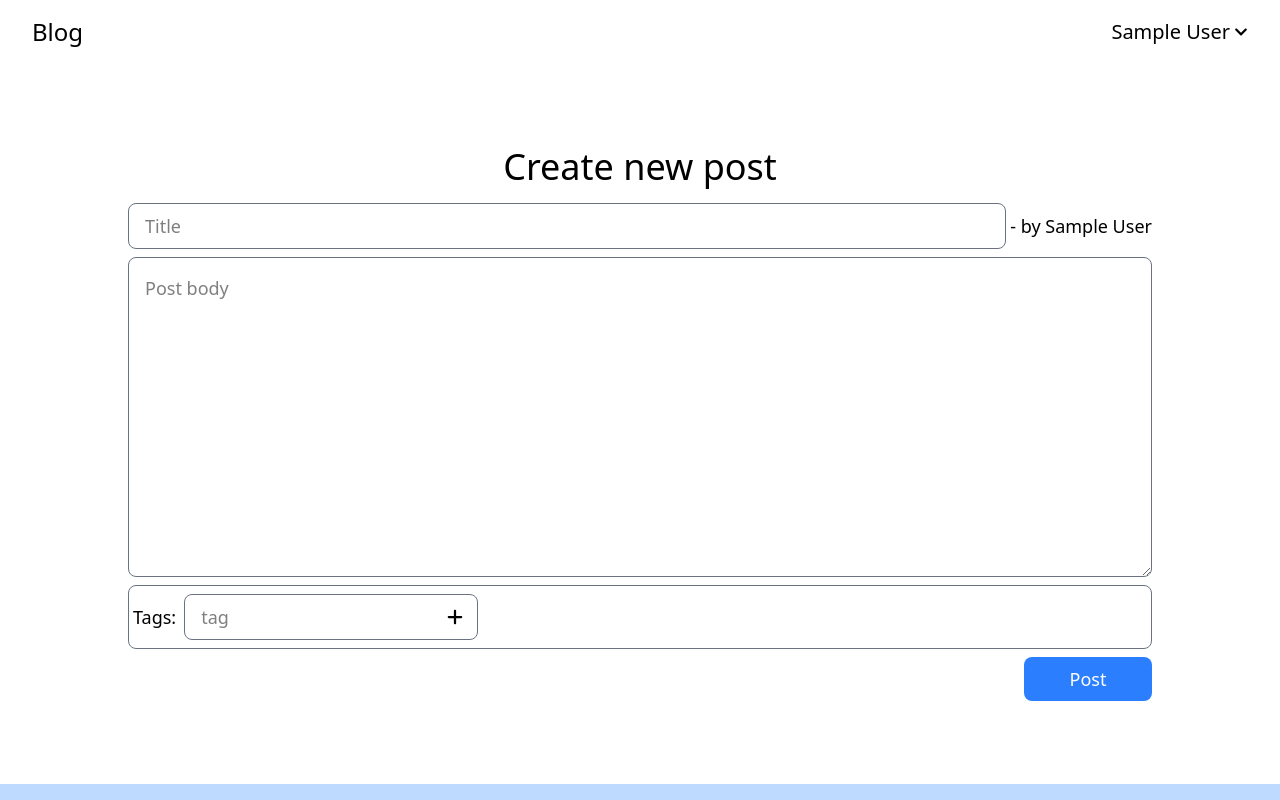
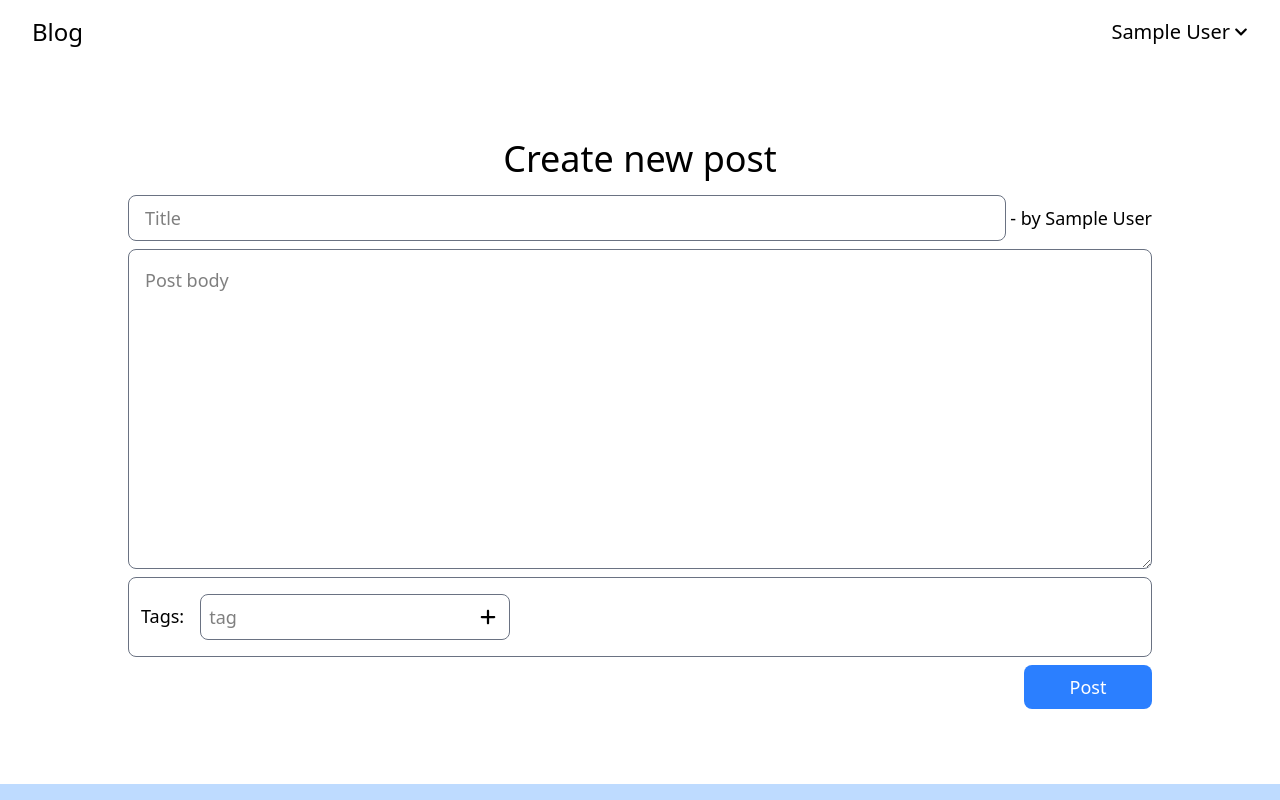
Before and after one commit to Lewis-27/blog, a React (Vite) app in the folder frontend/: page /newPost in a window 1280 px wide. Shown: the top 800 px of the page. Built offline with nearby package versions, Linux system fonts and the light colour scheme; sample sign-in values are in the browser's storage.

Commit message:
Added better layout and function for tags

```diff
--- a/frontend/src/components/CreatePostForm.jsx
+++ b/frontend/src/components/CreatePostForm.jsx
@@ -18,14 +18,22 @@ const CreatePostForm = () => {
   const [newTag, setNewTag] = useState('');
   const [tags, setTags] = useState([]);
 
+  const [editingError, setEditingError] = useState('');
+
   const addTag = () => {
+      let newTags = tags;
+      if(newTag && !editingError){
+        if(tags.includes(newTag)){
+          toast.error('Cannot repeat tag')
+        } else {
+          newTags = [...newTags, newTag];
+          setTags(newTags.sort());
+          setNewTag('')
+        }
 
-    const newTags = tags;
-    if(newTag){
-      newTags.push(newTag);
-      setTags(newTags);
-      setNewTag('')
-    } else {
+      } else if (editingError){
+        toast.error(`${editingError}`)
+      }else{
         toast.error('Please type a tag')
       }
     }
@@ -77,28 +85,58 @@ const CreatePostForm = () => {
           placeholder='Post body'
           required
           className='w-full border border-gray-500 rounded-lg min-h-80 p-4' />
+
         <div className="flex items-center gap-2 w-full px-1 py-2 rounded-lg border border-gray-500 relative">
-          <h2>Tags:</h2>
+                  <h2 className='self-start py-4 pl-2'>Tags:</h2>
+                  <div className="flex items-center gap-2 flex-wrap p-2 min-h-14">
+                  <div className={`relative rounded-lg border flex items-center gap-1 ${editingError !== '' ? 'border-red-500 focus:outline-red-500  ' : ' border-gray-500 '}`}>
+
                     <input
                       type="text"
                       placeholder='tag'
+                      id='newTag'
                       value={newTag}
-            onChange={(e) => setNewTag(e.target.value)}
-            className='border border-gray-500 px-4 py-2 rounded-lg'/>
-          <button type="button" className='cursor-pointer relative right-10' onClick={addTag}><FaPlus /></button>
-          {tags ?
-            tags.map((tag) => {
-              return <div key={tags.indexOf(tag)} className='relative flex gap-1 rounded-lg outline-dashed outline outline-gray-400 px-2 py-1'>
-                <div  className=" ">{tag}</div>
+                      onChange={(e) => {
+                        if(e.target.value.length >= 30) {
+                          setEditingError('Tag too long')
+                        } else {
+                          setEditingError('')
+                          setNewTag(e.target.value)
+                        }
+                      }}
+                      onKeyDown={(e) => {
+                        if(e.key === 'Enter') {
+                          e.preventDefault()
+                          e.preventDefault()
+                          addTag()
+                        }
+                      }}
+                      className={` px-2 py-2 pr-10 ${editingError !== '' ? 'border-red-500 focus:outline-red-500  ' : ' border-gray-500 '}`}/>
+
+                    <button type="button" id='addTagBtn' className={`cursor-pointer px-3 right-0 absolute ${editingError? 'text-gray-300' : ''}`} onClick={addTag}><FaPlus /></button>
+                  </div>
+
+                    {tags
+                      ? tags.map((tag) => {
+                        return <div key={tag} className='relative flex gap-1 rounded-lg outline-dashed outline outline-gray-400 px-2 py-1 '>
+                          <div  className="max-h-10 text-nowrap">{tag}</div>
                           <button type="button" className='cursor-pointer relative text-sm text-red-500' onClick={(e) => {
                             removeTag(tags.indexOf(tag))
                           }}><FaX /></button>
                           </div>
                       })
-           : <></>}
+
+                      : <></>
+                    }
+                  </div>
+
+                   {editingError !== '' ? <div className='absolute top-16 left-14 text-red-500'>Tag too long!</div> : <></>}
 
 
                 </div>
+
+
+
         <button type="submit" className='bg-blue-500 text-white px-4 py-2 rounded-lg w-32 self-end cursor-pointer hover:bg-blue-700 transition duration-300'>Post</button>
       </form>
   )
--- a/frontend/src/components/EditPostForm.jsx
+++ b/frontend/src/components/EditPostForm.jsx
@@ -54,13 +54,16 @@ const EditPostForm = () => {
 
 
   const addTag = () => {
+    let newTags = tags;
+    if(newTag && !editingError){
+      if(tags.includes(newTag)){
+        toast.error('Cannot repeat tag')
+      } else {
+        newTags = [...newTags, newTag];
+        setTags(newTags.sort());
+        setNewTag('')
+      }
 
-    let newTags = tags;
-    console.log(newTags)
-    if(newTag && !editingError){
-      newTags = [...newTags, newTag];
-      setTags(newTags);
-      setNewTag('')
     } else if (editingError){
       toast.error(`${editingError}`)
     }else{
@@ -93,6 +96,7 @@ const EditPostForm = () => {
       toast.error('Error editing post')
     }
   }
+
   return (
     <form action="" onSubmit={submitHandler} className='flex flex-col items-center justify-center gap-2 px-32 w-full text-lg'>
         <div className="flex items-center justify-center gap-1 w-full ">
@@ -117,11 +121,14 @@ const EditPostForm = () => {
           required
           className={`w-full border border-gray-500 rounded-lg min-h-80 p-4 h-[${textAreaHeight}px] `} />
         <div className="flex items-center gap-2 w-full px-1 py-2 rounded-lg border border-gray-500 relative">
-          <h2>Tags:</h2>
+          <h2 className='self-start py-4 pl-2'>Tags:</h2>
+          <div className="flex items-center gap-2 flex-wrap p-2 min-h-14">
           <div className={`relative rounded-lg border flex items-center gap-1 ${editingError !== '' ? 'border-red-500 focus:outline-red-500  ' : ' border-gray-500 '}`}>
+
             <input
               type="text"
               placeholder='tag'
+              id='newTag'
               value={newTag}
               onChange={(e) => {
                 if(e.target.value.length >= 30) {
@@ -131,14 +138,21 @@ const EditPostForm = () => {
                   setNewTag(e.target.value)
                 }
               }}
+              onKeyDown={(e) => {
+                if(e.key === 'Enter') {
+                  e.preventDefault()
+                  e.preventDefault()
+                  addTag()
+                }
+              }}
               className={` px-2 py-2 pr-10 ${editingError !== '' ? 'border-red-500 focus:outline-red-500  ' : ' border-gray-500 '}`}/>
 
-            <button type="button" className={`cursor-pointer px-3 right-0 absolute ${editingError? 'text-gray-300' : ''}`} onClick={addTag}><FaPlus /></button>
+            <button type="button" id='addTagBtn' className={`cursor-pointer px-3 right-0 absolute ${editingError? 'text-gray-300' : ''}`} onClick={addTag}><FaPlus /></button>
           </div>
-          <div className="flex items-center gap-2 overflow-scroll p-2 min-h-14">
+
             {tags
               ? tags.map((tag) => {
-                return <div key={tags.indexOf(tag)} className='relative flex gap-1 rounded-lg outline-dashed outline outline-gray-400 px-2 py-1 '>
+                return <div key={tag} className='relative flex gap-1 rounded-lg outline-dashed outline outline-gray-400 px-2 py-1 '>
                   <div  className="max-h-10 text-nowrap">{tag}</div>
                   <button type="button" className='cursor-pointer relative text-sm text-red-500' onClick={(e) => {
                     removeTag(tags.indexOf(tag))
--- a/frontend/src/components/PostExtraSmall.jsx
+++ b/frontend/src/components/PostExtraSmall.jsx
@@ -65,13 +65,13 @@ const PostExtraSmall = ({postData, edited}) => {
       </div>
       <hr className='w-full text-gray-400 my-2'/>
       <div className="flex w-full items-center gap-2">
+          <div className="flex items-center gap-2 flex-wrap p-2 min-h-14 grow">
           <h3>Tags: </h3>
-          <div className="flex items-center gap-2 overflow-x-scroll p-2 min-h-14 grow">
             {tags.map((tag) => {
               return <div key={tags.indexOf(tag)} className="text-lg rounded-lg outline-dashed outline outline-gray-400 px-2 py-1 max-h-10 text-nowrap">{tag}</div>
             })}
           </div>
-        <Link to={`/posts/${_id}`} className='px-4 py-2 bg-blue-500 text-white rounded-md text-nowrap'>View Post</Link>
+        <Link to={`/posts/${_id}`} className='px-4 py-2 bg-blue-500 text-white rounded-md text-nowrap self-start mt-1'>View Post</Link>
       </div>
 
 
--- a/frontend/src/components/PostLarge.jsx
+++ b/frontend/src/components/PostLarge.jsx
@@ -83,15 +83,15 @@ const PostLarge = ({postData}) => {
       <hr className='w-full text-gray-400 my-4'/>
       <div className="flex w-full items-center justify-between gap-2">
 
+          <div className='flex items-center gap-2 flex-wrap p-2 min-h-14 grow'>
           <h3>Tags: </h3>
-          <div className='flex items-center gap-2 overflow-x-scroll p-2 min-h-14 grow'>
             {tags.map((tag) => {
               return <div className="text-lg rounded-lg outline-dashed outline outline-gray-400 px-2 py-1 text-nowrap">{tag}</div>
             })}
         </div>
 
 
-        {postOwner ? <div className="flex items-center gap-4 text-nowrap">
+        {postOwner ? <div className="flex items-center gap-4 text-nowrap self-start">
           <Link to={`/posts/${_id}/edit`} className='px-4 py-2 bg-blue-500 text-white rounded-md hover:bg-blue-700 transition duration-300'>Edit Post</Link>
           <button type="button" onClick={deleteHandler} className='bg-red-500 text-white px-4 py-2 rounded-lg  cursor-pointer hover:bg-red-700 transition duration-300'>Delete Post</button>
         </div> : <></>}
--- a/frontend/src/components/PostSmall.jsx
+++ b/frontend/src/components/PostSmall.jsx
@@ -78,14 +78,14 @@ const PostSmall = ({postData}) => {
       <hr className='w-full text-gray-400 my-4'/>
 
       <div className="flex w-full items-center gap-2">
+          <div className="flex items-center gap-2 flex-wrap p-2 min-h-14 grow">
           <h3>Tags: </h3>
-          <div className="flex items-center gap-2 overflow-x-scroll p-2 min-h-14 grow">
             {tags.map((tag) => {
                 return <div key={tags.indexOf(tag)} className="text-lg rounded-lg outline-dashed outline outline-gray-400 px-2 py-1 max-h-10 text-nowrap">{tag}</div>
               })}
           </div>
 
-          <Link to={`/posts/${_id}`} className='px-4 py-2 bg-blue-500 text-white rounded-md text-nowrap '>View Post</Link>
+          <Link to={`/posts/${_id}`} className='px-4 py-2 bg-blue-500 text-white rounded-md text-nowrap self-start mt-1'>View Post</Link>
 
       </div>
 
```
Also changed, not shown: frontend/src/components/UserCard.jsx (+6 -2 lines). Lines whose indentation alone changed are shown as unchanged.
